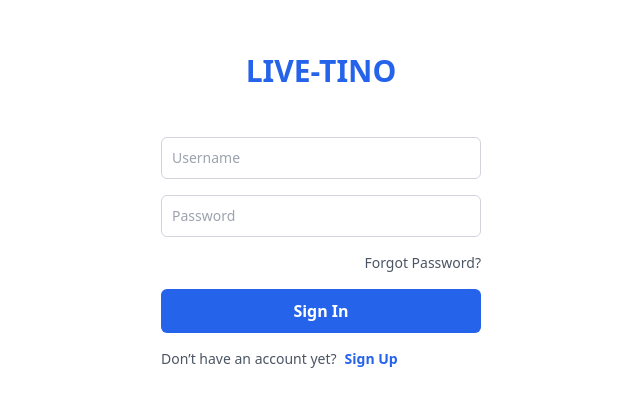
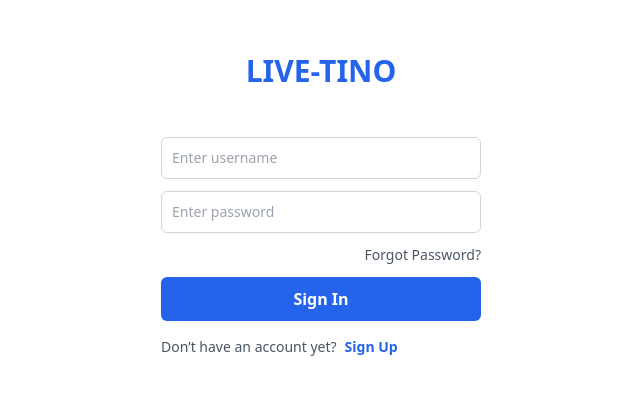
Before and after one commit to DEV-TINO/Live-Tino-FE, a React (Create React App) app: page /login in a window 1280 px wide. Shown: the part 171-578 px from the top of the page, without its empty margins (319-959 px from the left). Built offline with nearby package versions, Linux system fonts and the light colour scheme.

Commit message:
feat: link api login

```diff
--- a/src/components/login/LoginTab.tsx
+++ b/src/components/login/LoginTab.tsx
@@ -1,28 +1,50 @@
 import { useNavigate } from "react-router-dom";
+import useUserStore from "../../stores/userStore";
 
 const LoginTab = () => {
   const navigate = useNavigate();
+  const { login } = useUserStore();
 
   const handleClickPassword = () => {
     navigate("/password");
   };
 
+  const handleSubmit = async (e: React.FormEvent<HTMLFormElement>) => {
+    e.preventDefault();
+
+    const formData = new FormData(e.currentTarget);
+    const loginId = formData.get("loginId") as string;
+    const password = formData.get("password") as string;
+
+    const success = await login(loginId, password);
+
+    if (success) {
+      navigate("/");
+    } else {
+      alert("Fail to log in");
+    }
+  };
+
   return (
-    <form className="w-full flex flex-col gap-4">
+    <form onSubmit={handleSubmit} className="flex flex-col gap-3">
+      <div>
         <input
           type="text"
-        id="id"
-        className="border border-gray-300 text-gray-900 text-sm rounded-md focus:border-blue-500 block w-full p-2.5"
-        placeholder="Username"
+          name="loginId"
+          className="border border-gray-300 rounded-md w-full p-2.5 text-sm focus:border-blue-500"
+          placeholder="Enter username"
           required
         />
+      </div>
+      <div>
         <input
           type="password"
-        id="password"
-        className="border border-gray-300 text-gray-900 text-sm rounded-md focus:border-blue-500 block w-full p-2.5"
-        placeholder="Password"
+          name="password"
+          className="border border-gray-300 rounded-md w-full p-2.5 text-sm focus:border-blue-500"
+          placeholder="Enter password"
           required
         />
+      </div>
       <div
         onClick={handleClickPassword}
         className="text-gray-600 text-right text-sm cursor-pointer"
--- a/src/stores/userStore.ts
+++ b/src/stores/userStore.ts
@@ -1,21 +1,45 @@
 import { create } from "zustand";
-
-const USER_ID = "1";
+import axios from "axios";
 
 interface IUserStore {
   userId: string;
+  setUserId: (userId: string) => void;
   nickname: string;
   setNickname: (nickname: string) => void;
   id: string;
   setId: (id: string) => void;
+  login: (loginId: string, password: string) => Promise<boolean>;
+  isLogin: boolean;
 }
 
 const useUserStore = create<IUserStore>((set) => ({
-  userId: USER_ID,
-  nickname: "김태건",
+  userId: "",
+  setUserId: (userId) => set({ userId }),
+  nickname: "",
   setNickname: (nickname) => set({ nickname }),
-  id: "idydy",
+  id: "",
   setId: (id) => set({id}),
+  isLogin: false,
+  login: async (loginId, password) => {
+    try {
+      const response = await axios.post(`${process.env.REACT_APP_API_URL}/user/login`, {
+        loginId,
+        userPassword: password,
+      });
+
+      const userData = response.data;
+
+      if (userData.success) {
+        set({ id: loginId, nickname: userData.userInfo.userName, userId: userData.userInfo.userId, isLogin: true });
+
+        return true;
+      }
+      return false;
+    } catch (error) {
+      console.error("Login Error:", error);
+      return false;
+    }
+  },
 }));
 
 export default useUserStore;
```
Lines whose indentation alone changed are shown as unchanged.
